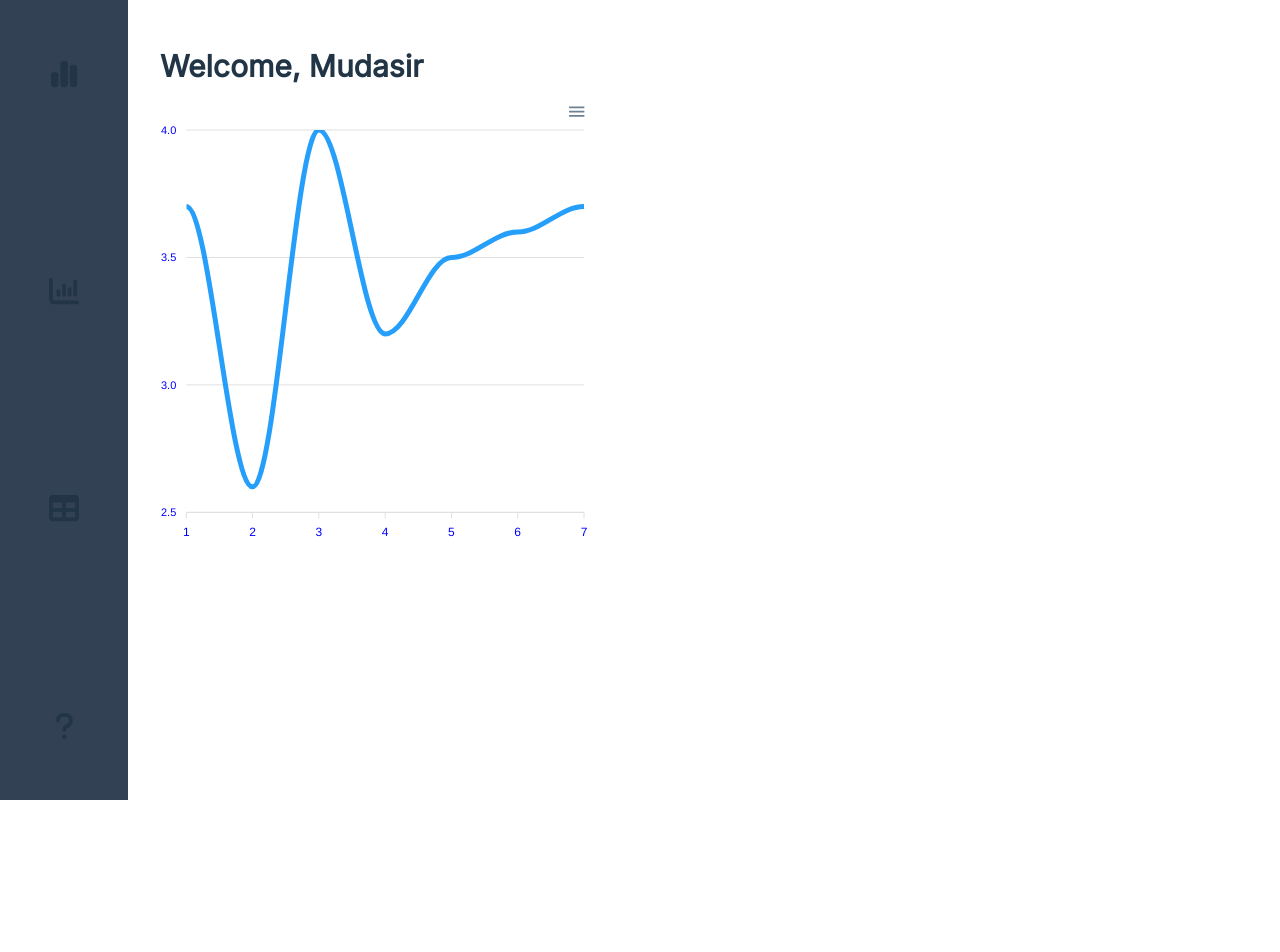
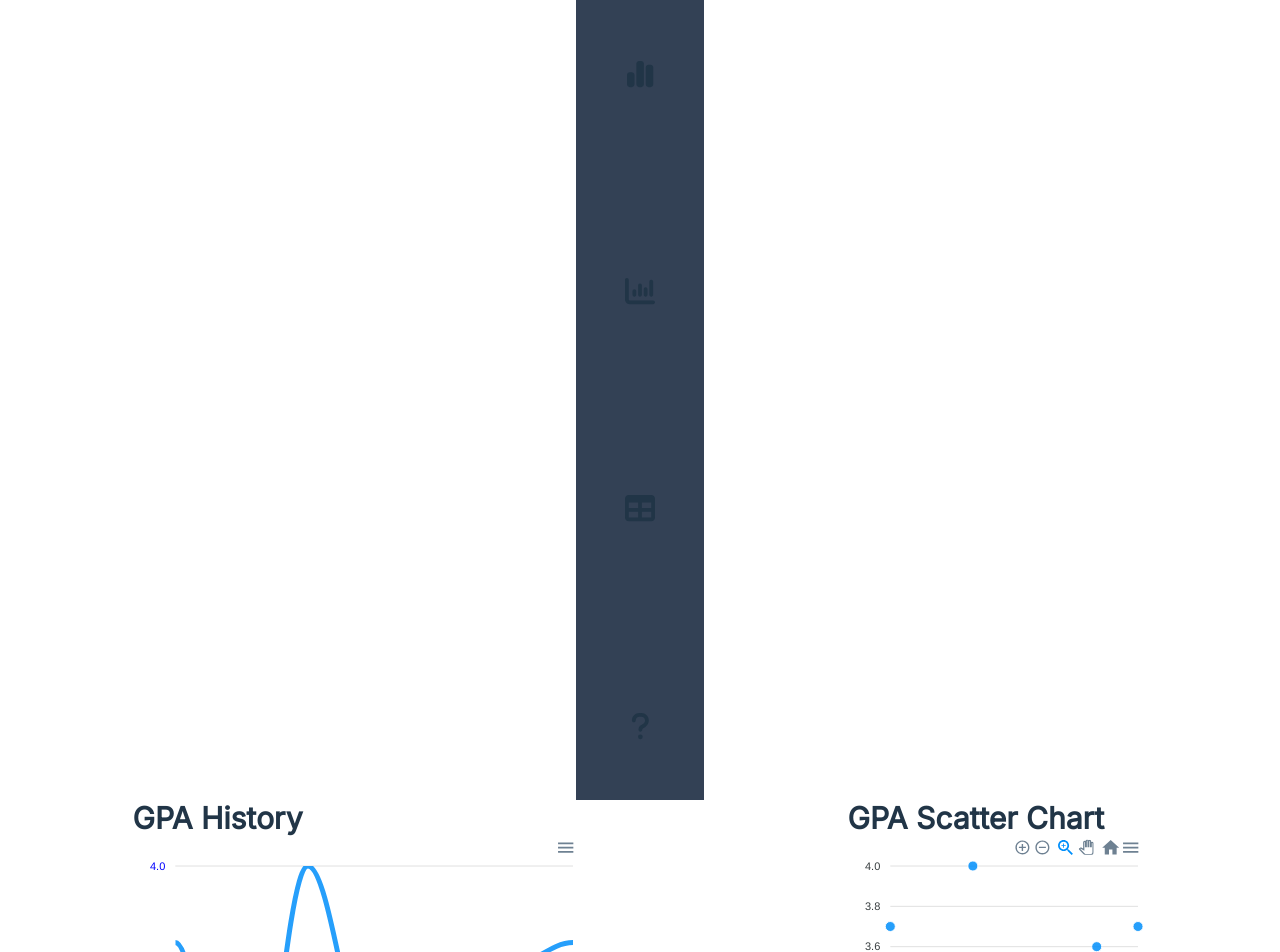
Before and after one commit to mud-ali/powerschool-plus, a React (Vite) app: page / in a window 1280 px wide. Shown: the top 952 px of the page. Before the commit the page ends 800 px from the top, so only its background shows below. Built offline with nearby package versions, Linux system fonts and the light colour scheme.

Commit message:
added a scatter plot but messed up the bar

```diff
--- /dev/null
+++ b/src/components/ScatterChart.tsx
@@ -0,0 +1,41 @@
+import React from 'react';
+import Chart from 'react-apexcharts';
+import { ApexOptions } from 'apexcharts';
+
+interface ScatterChartProps {
+  gpa: number[][];
+}
+
+const ScatterChart: React.FC<ScatterChartProps> = ({ gpa }) => {
+  const options: ApexOptions = {
+    series: [{
+      name: "GPA",
+      data: gpa
+    }],
+    chart: {
+      height: 350,
+      type: 'scatter',
+      zoom: {
+        enabled: true,
+        type: 'xy'
+      }
+    },
+    xaxis: {
+      tickAmount: 10
+    },
+    yaxis: {
+      tickAmount: 7
+    },
+    markers: {
+      size: 5
+    }
+  };
+
+  return (
+    <div id="chart">
+      <Chart options={options} series={options.series} type="scatter" height={350} />
+    </div>
+  );
+};
+
+export default ScatterChart;
--- a/src/pages/Home.tsx
+++ b/src/pages/Home.tsx
@@ -1,15 +1,22 @@
 import GPAHistory from "@/components/GPAHistory";
 import Header from "@/components/Header";
+import ScatterChart from "@/components/ScatterChart";
 import { userInfo } from "@/types/userInfo";
 
 export default function Home(props: userInfo) {
   return (
-    <div className="flex flex-row">
+    <div className="flex flex-col items-center justify-center">
         <Header/>
-        <div className="pl-4 pt-8">
-            <h1 className="text-3xl font-bold block m-4">Welcome, {props.name}</h1>
-            <GPAHistory gpa={props.pastGpas}/>
+        <div className="flex flex-row justify-around w-full">
+            <div className="chart-container">
+                <h1 className="text-3xl font-bold">GPA History</h1>
+                <GPAHistory gpa={props.pastGpas}/>
+            </div>
+            <div className="chart-container">
+                <h1 className="text-3xl font-bold">GPA Scatter Chart</h1>
+                <ScatterChart gpa={[[1, 3.7], [2, 2.6], [3, 4.0], [4, 3.2], [5, 3.5], [6, 3.6], [7, 3.7]]} />
+            </div>
         </div>
     </div>
-  )
+  );
 }
--- a/src/router/pageData.tsx
+++ b/src/router/pageData.tsx
@@ -4,7 +4,7 @@ import type { pageInfo } from "@/types/pageInfo";
 import { userInfo } from "@/types/userInfo";
 
 const fakeUser : userInfo = {
-    name: "Mudasir",
+    name: "User",
     gpa: 3.5,
     pastGpas: [
         3.7, 2.6, 4.0, 3.2, 3.5, 3.6, 3.7
```
